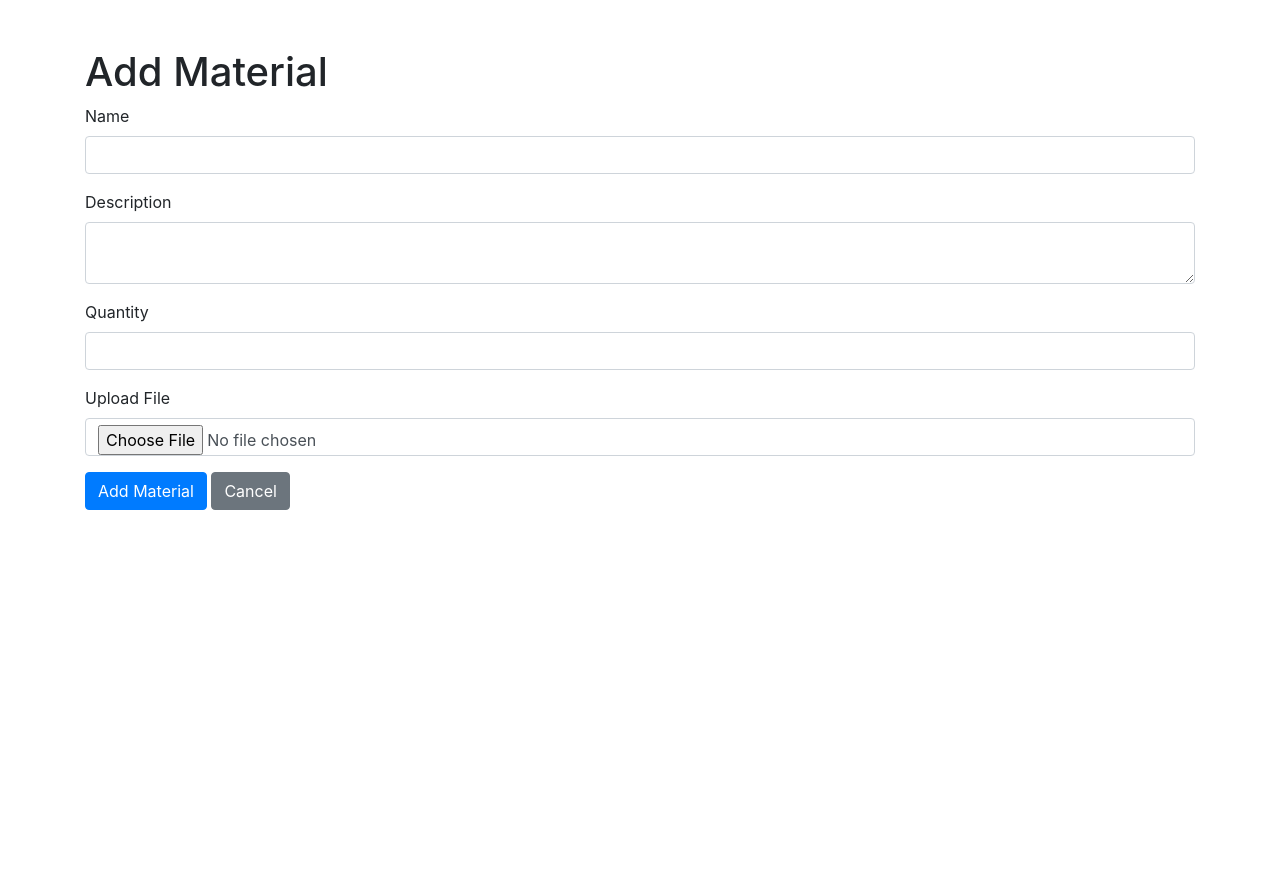
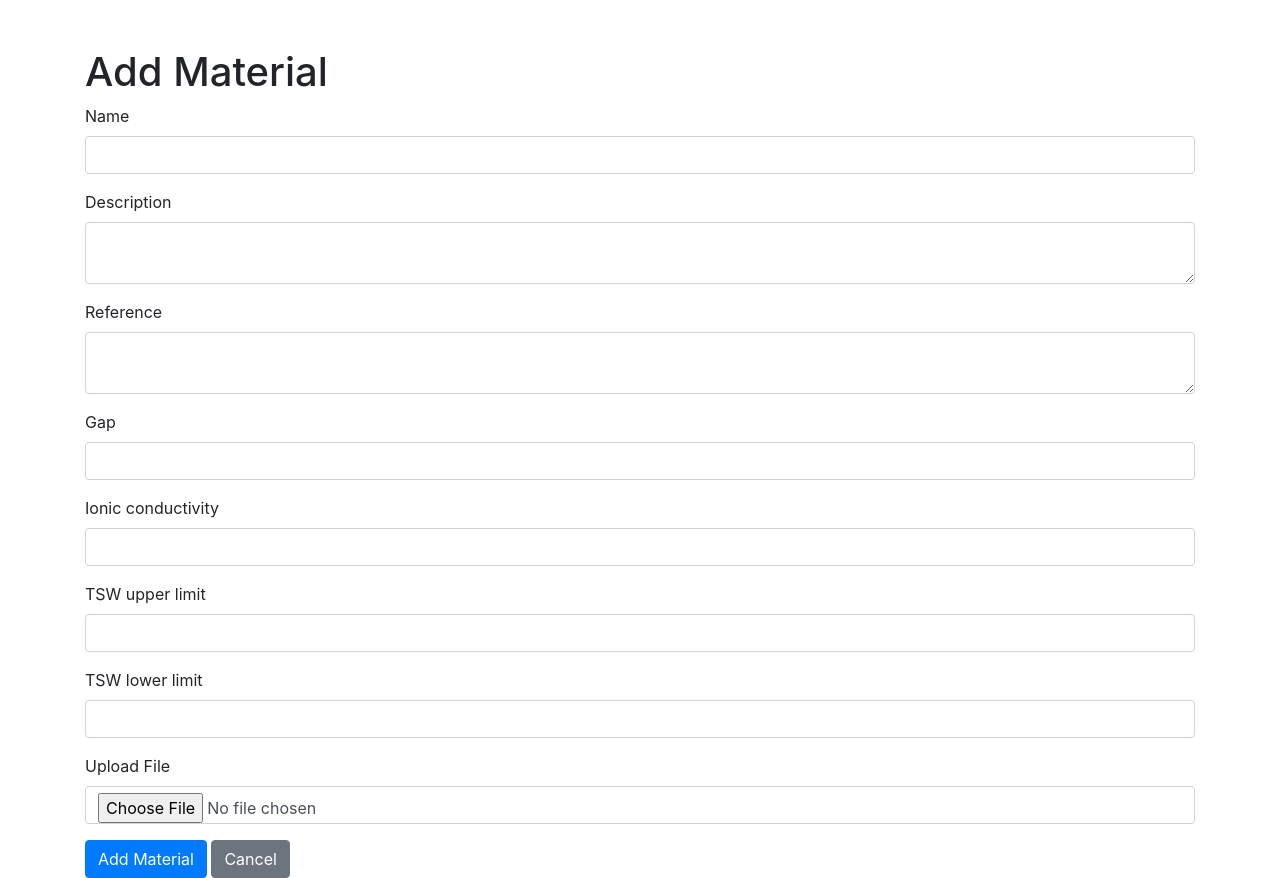
Before and after one commit to geonda/batteries-db, a Flask app: page /add in a window 1280 px wide. Before the commit the page ends 510 px from the top, so only its background shows below. Run offline with Flask 3, Linux system fonts and the light colour scheme; some libraries are stand-ins or nearby versions.

Commit message:
small fixes

```diff
--- a/API/apitest.py
+++ b/API/apitest.py
@@ -20,11 +20,11 @@ class interface:
             materials = response.json()
             print("Materials retrieved successfully:")
             for material in materials:
-                print(f"ID: {material['id']}, Name: {material['name']}, Quantity: {material['quantity']}")
+                print(f"ID: {material['id']}, Name: {material['name']}, Gap: {material['gap']}")
         else:
             print(f"Error retrieving materials: {response.json().get('error')}")
 
-    def add_material(self, data=dict(name='test', description='test', quantity=1, filename=None)):
+    def add_material(self, data=dict(name='test', description='test', gap=1, filename=None)):
         """Add a new material to the database using the API key."""
 
         files = {}
@@ -37,6 +37,7 @@ class interface:
             print(f"Material added successfully: {response.json()}")
         else:
             print(f"Error adding material: {response.json().get('error')}")
+
     def download_structure(self,material_id=1):
         response = requests.get(f"{self.API_URL}/api/download/{material_id}", headers=self.headers)
         if response.status_code == 200:
--- a/app.py
+++ b/app.py
@@ -3,7 +3,7 @@ import logging
 from flask import Flask, render_template, request, redirect, url_for, flash, session
 from flask_sqlalchemy import SQLAlchemy
 from flask_wtf import FlaskForm
-from wtforms import StringField, TextAreaField, IntegerField, FileField, SubmitField
+from wtforms import StringField, TextAreaField, IntegerField, FileField, SubmitField, FloatField
 from wtforms.validators import DataRequired
 from flask import send_from_directory
 from flask import Flask, request, jsonify
@@ -36,8 +36,13 @@ api_keys = {
 class Material(db.Model):
     id = db.Column(db.Integer, primary_key=True)
     name = db.Column(db.String(100), nullable=False)
-    description = db.Column(db.String(255), nullable=True)
-    quantity = db.Column(db.Integer, nullable=False)
+    comments = db.Column(db.String(255), nullable=True)
+    reference = db.Column(db.String(255), nullable=True)
+    gap = db.Column(db.Float, nullable=True)
+    ionc = db.Column(db.Float, nullable=True)
+    tsw_up=db.Column(db.Float, nullable=True)
+    tsw_down=db.Column(db.Float, nullable=True)
+
     filename = db.Column(db.String(100), nullable=True)  # To store the uploaded file name
 
     def __repr__(self):
@@ -94,8 +99,10 @@ class MaterialResource(Resource):
         return jsonify([{
             'id': material.id,
             'name': material.name,
-            'description': material.description,
-            'quantity': material.quantity,
+            'description': material.comments,
+            'reference': material.reference,
+            'gap': material.gap,
+            'ionc':material.ionc,
             'filename': material.filename
         } for material in materials])
 
@@ -105,7 +112,10 @@ class MaterialResource(Resource):
         data = request.form
         name = data.get('name')
         description = data.get('description')
-        quantity = data.get('quantity')
+        gap = data.get('gap')
+        ionc = data.get('ionc')
+        tsw_up = data.get('tsw_up')
+        tsw_down = data.get('tsw_down')
         file = request.files.get('file')
 
         # Save the file if it exists
@@ -114,11 +124,11 @@ class MaterialResource(Resource):
             filename = file.filename
             file.save(os.path.join(app.config['UPLOAD_FOLDER'], filename))
 
-        new_material = Material(name=name, description=description, quantity=int(quantity), filename=filename)
+        new_material = Material(name=name, comments=description, gap=float(gap),ionc=float(ionc), tsw_up=float(tsw_up),tsw_down=float(tsw_down), filename=filename)
         db.session.add(new_material)
         db.session.commit()
 
-        logging.info(f'Added material: {new_material.name}, Quantity: {new_material.quantity}, File: {filename}')
+        logging.info(f'Added material: {new_material.name}, Description: {new_material.comments}, File: {filename}')
         # print(jsonify({'message': 'Material added successfully', 'id': new_material.id}))
         return {'message': 'Material added successfully', 'id': new_material.id}, 201
 
@@ -141,7 +151,11 @@ class ApiKeyResource(Resource):
 class MaterialForm(FlaskForm):
     name = StringField('Name', validators=[DataRequired()])
     description = TextAreaField('Description')
-    quantity = IntegerField('Quantity', validators=[DataRequired()])
+    reference = TextAreaField('Reference')
+    gap = FloatField('Gap')
+    ionc = FloatField('Ionic conductivity')
+    tsw_up= FloatField('TSW upper limit')
+    tsw_down= FloatField('TSW lower limit')
     file = FileField('Upload File')
     submit = SubmitField('Add Material')
 
@@ -196,7 +210,11 @@ def add_material():
     if form.validate_on_submit():
         name = form.name.data
         description = form.description.data
-        quantity = form.quantity.data
+        reference = form.reference.data
+        gap=form.gap.data
+        ionc=form.ionc.data
+        tsw_down=form.tsw_down.data
+        tsw_up=form.tsw_up.data
         file = form.file.data
 
         # Save the file if it exists
@@ -205,12 +223,12 @@ def add_material():
             filename = file.filename
             file.save(os.path.join(app.config['UPLOAD_FOLDER'], filename))
 
-        new_material = Material(name=name, description=description, quantity=quantity, filename=filename)
+        new_material = Material(name=name, comments=description, reference=reference, gap=gap,ionc=ionc,tsw_down=tsw_down,tsw_up=tsw_up, filename=filename)
         db.session.add(new_material)
         db.session.commit()
 
         # Log the action
-        logging.info(f'Added material: {new_material.name}, Quantity: {new_material.quantity}, File: {filename}')
+        logging.info(f'Added material: {new_material.name}, Quantity: {new_material.reference}, File: {filename}')
         return redirect(url_for('index'))
 
     return render_template('add_material.html', form=form)
@@ -230,19 +248,24 @@ def edit_material(material_id):
     form = MaterialForm(obj=material)
     if form.validate_on_submit():
         material.name = form.name.data
-        material.description = form.description.data
-        material.quantity = form.quantity.data
-        file = form.file.data
+        material.comments = form.description.data
+        material.reference = form.reference.data
+        material.gap=form.gap.data
+        material.ionc=form.ionc.data
+        material.tsw_down=form.tsw_down.data
+        material.tsw_up=form.tsw_up.data
+        material.file = form.file.data
 
-        # Save the file if it exists
-        if file:
-            material.filename = file.filename
-            file.save(os.path.join(app.config['UPLOAD_FOLDER'], material.filename))
+
+        # # Save the file if it exists
+        # if file:
+        #     material.filename = file.filename
+        #     file.save(os.path.join(app.config['UPLOAD_FOLDER'], material.filename))
 
         db.session.commit()
 
         # Log the action
-        logging.info(f'Updated material: {material.name}, Quantity: {material.quantity}, File: {material.filename}')
+        logging.info(f'Updated material: {material.name}, Comments: {material.comments}, File: {material.filename}')
         return redirect(url_for('index'))
 
     return render_template('edit_material.html', form=form, material=material)
--- a/templates/add_material.html
+++ b/templates/add_material.html
@@ -9,6 +9,8 @@
 <body>
     <div class="container">
         <h1 class="mt-5">Add Material</h1>
+
+
         <form method="POST" enctype="multipart/form-data">
             {{ form.hidden_tag() }}
             <div class="form-group">
@@ -20,9 +22,27 @@
                 {{ form.description(class="form-control") }}
             </div>
             <div class="form-group">
-                {{ form.quantity.label(class="form-label") }}
-                {{ form.quantity(class="form-control") }}
+                {{ form.reference.label(class="form-label") }}
+                {{ form.reference(class="form-control") }}
             </div>
+            <div class="form-group">
+                {{ form.gap.label(class="form-label") }}
+                {{ form.gap(class="form-control") }}
+            </div>
+            <div class="form-group">
+                {{ form.ionc.label(class="form-label") }}
+                {{ form.ionc(class="form-control") }}
+            </div>
+            <div class="form-group">
+                {{ form.tsw_up.label(class="form-label") }}
+                {{ form.tsw_up(class="form-control") }}
+            </div>
+            <div class="form-group">
+                {{ form.tsw_down.label(class="form-label") }}
+                {{ form.tsw_down(class="form-control") }}
+            </div>
+
+
             <div class="form-group">
                 {{ form.file.label(class="form-label") }}
                 {{ form.file(class="form-control") }}
```
Also changed, not shown: templates/edit_material.html (+18 -2 lines), templates/index.html (+13 -5 lines), 2 other files.
